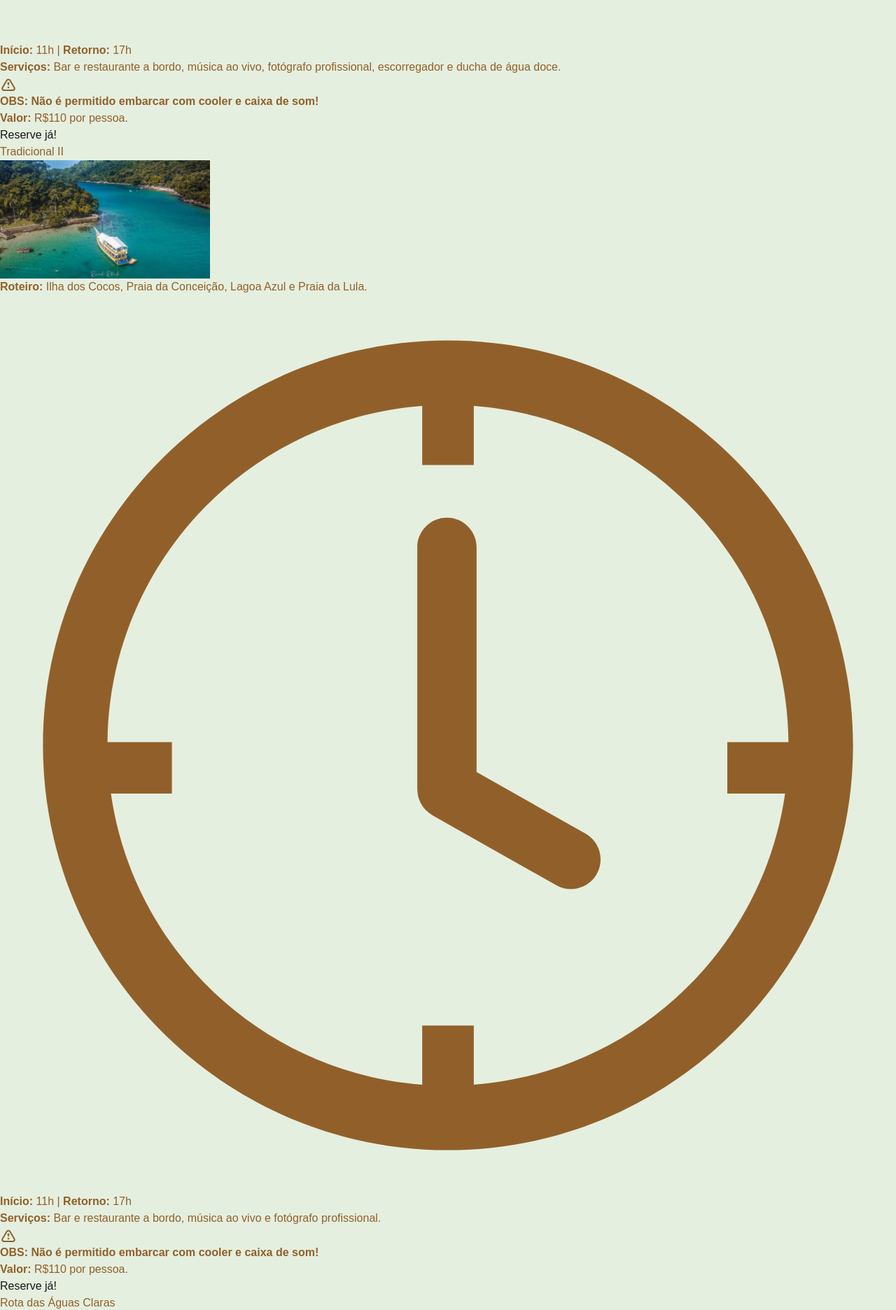
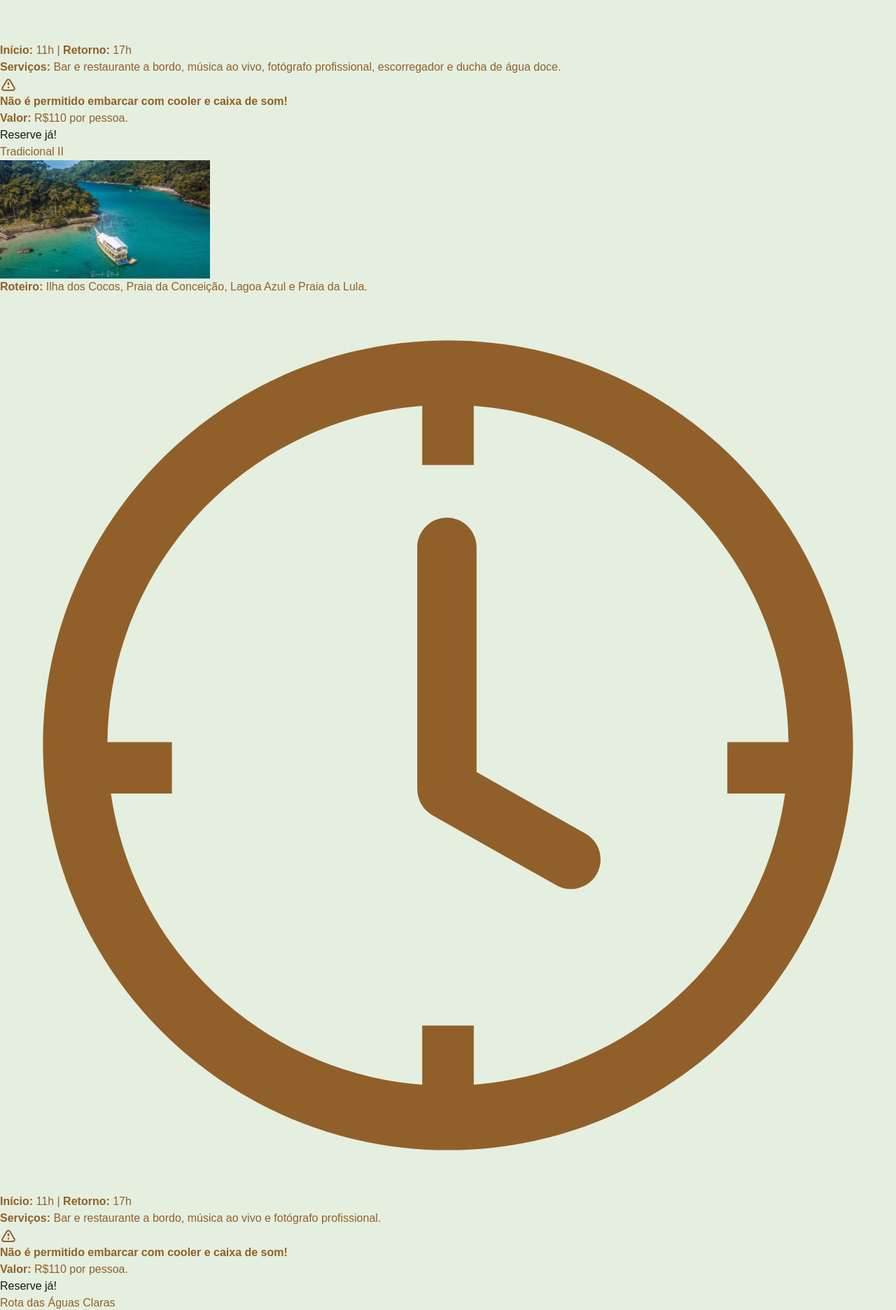
Before and after one commit to fabiosachetto/spa-roteiro-paraty, a Next.js app in the folder roteiro-paraty/: page /escuna in a window 1280 px wide. Shown: the part 4241-6113 px from the top of the page at 70% size. Built offline with nearby package versions, Linux system fonts and the light colour scheme.

Commit message:
arrumando textos

```diff
--- a/roteiro-paraty/src/app/escuna/page.tsx
+++ b/roteiro-paraty/src/app/escuna/page.tsx
@@ -35,7 +35,7 @@ export default function Escuna() {
 
         <p className="mb-6 inline-block">
           <AlertIcon className="w-5 h-5 mr-2 float-left" />
-          <strong className="float-left contents">OBS: Não é permitido embarcar com cooler e caixa de som!</strong>
+          <strong className="float-left contents">Não é permitido embarcar com cooler e caixa de som!</strong>
         </p>
 
         <p><strong>Valor:</strong> R$110 por pessoa.</p>
@@ -73,7 +73,7 @@ export default function Escuna() {
 
         <p className="mb-6 inline-block">
           <AlertIcon className="w-5 h-5 mx-2 float-left" />
-          <strong className="float-left contents">OBS: Não é permitido embarcar com cooler e caixa de som!</strong>
+          <strong className="float-left contents">Não é permitido embarcar com cooler e caixa de som!</strong>
         </p>
 
         <p><strong>Valor:</strong> R$110 por pessoa.</p>
@@ -111,7 +111,7 @@ export default function Escuna() {
 
         <p className="mb-6 inline-block">
           <AlertIcon className="w-5 h-5 mx-2 float-left" />
-          <strong className="float-left contents">OBS: Não é permitido embarcar com cooler e caixa de som!</strong>
+          <strong className="float-left contents">Não é permitido embarcar com cooler e caixa de som!</strong>
         </p>
 
         <p><strong>Valor:</strong> R$110 por pessoa.</p>
@@ -149,7 +149,7 @@ export default function Escuna() {
 
         <p className="mb-6 inline-block">
           <AlertIcon className="w-5 h-5 mx-2 float-left" />
-          <strong className="float-left contents">OBS: Não é permitido embarcar com cooler e caixa de som!</strong>
+          <strong className="float-left contents">Não é permitido embarcar com cooler e caixa de som!</strong>
         </p>
 
         <p><strong>Valor:</strong> R$100 por pessoa.</p>
--- a/roteiro-paraty/src/app/jeep/page.tsx
+++ b/roteiro-paraty/src/app/jeep/page.tsx
@@ -35,14 +35,14 @@ export default function Jeep() {
 
         <p className="mb-6 inline-block">
           <AlertIcon className="w-5 h-5 mr-2 float-left" />
-          <strong className="float-left contents">OBS: O embarque e desembarque é realizado na hospedagem do cliente. O almoço ocorre no Restaurante do Poço do Tarzan. <br />Há degustação de cachaça gratuita nos alambiques, além de visita guiada.</strong>
+          <strong className="float-left contents">O embarque e desembarque é realizado na hospedagem do cliente. O almoço ocorre no Restaurante do Poço do Tarzan. <br />Há degustação de cachaça gratuita nos alambiques, além de visita guiada.</strong>
         </p>
 
         <p><strong>Valor:</strong> R$100 por pessoa.</p>
 
         <p className="mb-6 inline-block">
           <AlertIcon className="w-5 h-5 mr-2 float-left" />
-          <strong className="float-left contents">OBS: (É cobrado R$10 por pessoa na entrada da Cachoeira da Pedra Branca que deve ser pago na portaria ao ingressar.)</strong>
+          <strong className="float-left contents">É cobrado R$10 por pessoa na entrada da Cachoeira da Pedra Branca que deve ser pago na portaria ao ingressar.</strong>
         </p>
 
         <div className="mt-5 mb-5">
--- a/roteiro-paraty/src/app/van/page.tsx
+++ b/roteiro-paraty/src/app/van/page.tsx
@@ -33,7 +33,7 @@ export default function Van() {
         <div>
           <p className="mb-6 inline-block">
             <AlertIcon className="w-5 h-5 mr-2 float-left" />
-            <strong className="float-left contents">OBS: O embarque e desembarque é realizado na hospedagem do cliente. O almoço ocorre no Restaurante Nascer do Sol na Praia dos Ranchos.</strong>
+            <strong className="float-left contents">O embarque e desembarque é realizado na hospedagem do cliente. O almoço ocorre no Restaurante Nascer do Sol na Praia dos Ranchos.</strong>
           </p>
         </div>
 
@@ -41,7 +41,7 @@ export default function Van() {
 
         <p className="mb-6 inline-block">
           <AlertIcon className="w-5 h-5 mr-2 float-left" />
-          <strong className="float-left contents">OBS: (Poderão ser cobradas tarifas adicionais para translado de bote para as Piscinas Naturais.)</strong>
+          <strong className="float-left contents">Poderão ser cobradas tarifas adicionais para translado de bote para as Piscinas Naturais.</strong>
         </p>
 
         <div className="mt-5">
```
